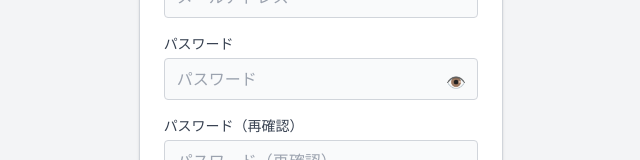
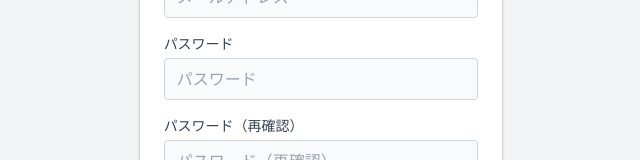
Before and after one commit to teishito/step4-richconnections-front, a Next.js app: page /signup in a window 1280 px wide. Shown: the part 355-515 px from the top of the page, without its empty margins (319-959 px from the left). Built offline with nearby package versions, Linux system fonts and the light colour scheme.

Commit message:
Update Signup.jsx

```diff
--- a/components/Signup.jsx
+++ b/components/Signup.jsx
@@ -69,7 +69,6 @@ export default function Signup() {
             className="w-full border border-gray-300 rounded px-3 py-2 bg-gray-50 focus:outline-none focus:ring-2 focus:ring-blue-400"
             required
           />
-          <span className="absolute right-3 top-9 text-gray-400 cursor-pointer">👁️</span>
         </div>
 
         <div className="mb-4 relative">
```
